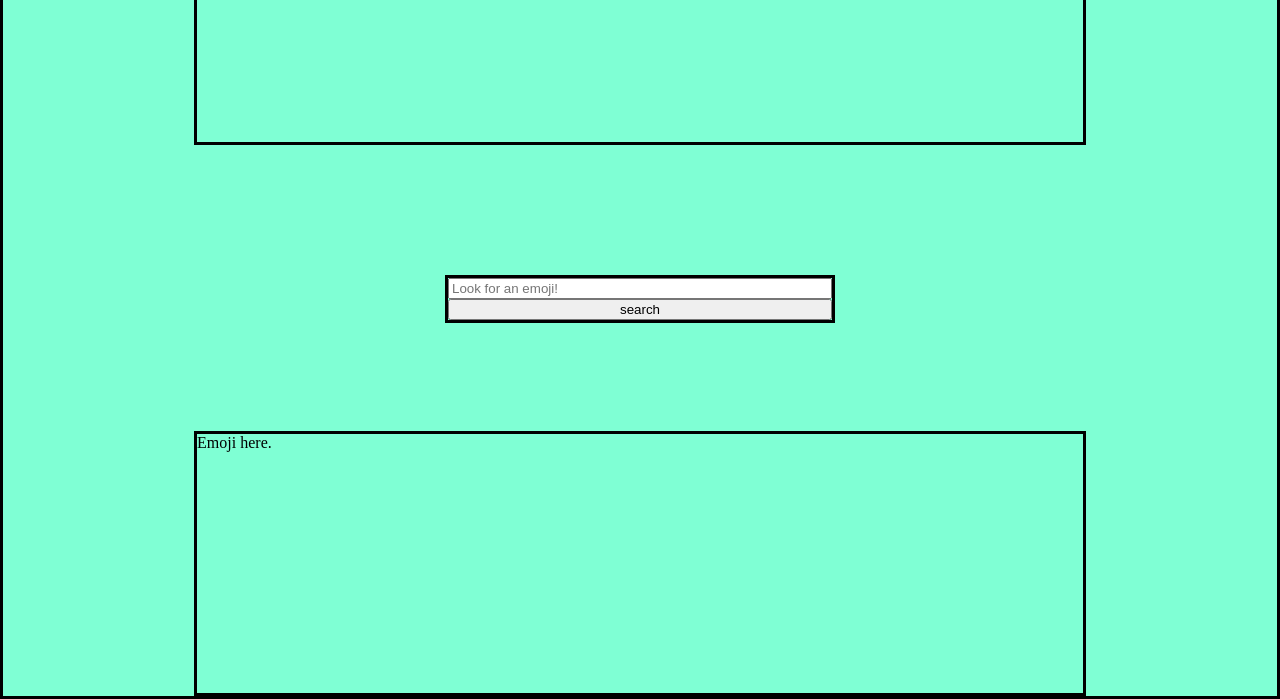
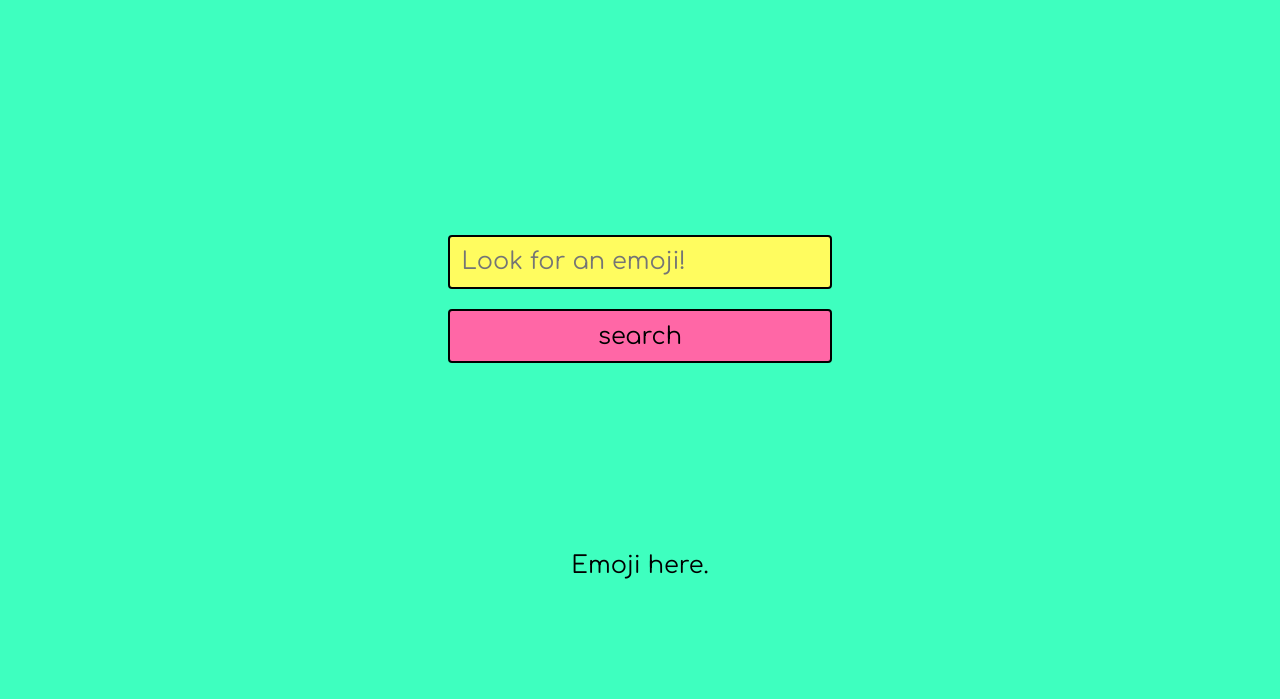
Before and after one commit to fac-14/Week4TakingAIME, a website: page public/index.html in a window 1280 px wide. Shown: the part 101-800 px from the top of the page. Drawn offline with Linux system fonts and the light colour scheme; files that its build step writes are made by us from their sources; files whose address does not match are found by name.

Commit message:
Styled some shiz, reference issue #24

```diff
--- a/public/index.html
+++ b/public/index.html
@@ -6,6 +6,7 @@
   <title>Emoji Searcher</title>
   <meta name="viewport" content="width=device-width, initial-scale=1">
   <link rel="stylesheet" type="text/css" media="screen" href="public/main.css" />
+  <link href="https://fonts.googleapis.com/css?family=Comfortaa:400,700" rel="stylesheet">
 </head>
 <body>
   <div id="grid">
--- a/public/main.css
+++ b/public/main.css
@@ -1,13 +1,22 @@
 body {
-  background-color: rgba(127, 255, 212, 1);
+  background-color: rgba(62, 255, 191, 1.0);
   margin: 0;
+  font-family: 'Comfortaa', cursive;
+  font-weight: 400;
+  font-size: 1.5rem;
+}
+
+h1 {
+  font-size: 3rem;
+  font-family: 'Comfortaa', cursive;
+  font-weight: 700;
 }
 
 #grid {
   display: grid;
   grid-template-rows: repeat(3, 1fr);
   grid-template-columns: 15% 70% 15%;
-  border-style: solid;
+  /* border-style: solid; */
   box-sizing: border-box;
   width: 100vw;
   height: 100vh;
@@ -15,7 +24,7 @@ body {
 
 #title {
   display: grid;
-  border-style: solid;
+  /* border-style: solid; */
   grid-column: 2 / 3;
   text-align: center;
 }
@@ -25,14 +34,48 @@ body {
   text-align: center;
   justify-self: center;
   align-self: center;
-  border-style: solid;
+  /* border-style: solid; */
   grid-row: 2 / 3;
   grid-column: 2 / 3;
   width: 30vw;
 }
 
 #result {
+  display: grid;
+  text-align: center;
+  justify-self: center;
+  align-self: center;
   grid-row: 3 / 4;
   grid-column: 2 / 3;
-  border-style: solid;
+  /* border-style: solid; */
 }
+
+input[type=text] {
+  display: grid;
+  text-align: left;
+  align-self: center;
+  background-color: rgb(255, 252, 95);
+  font-size: 1.5rem;
+  border-radius: 4px;
+  font-family: 'Comfortaa', cursive;
+  font-weight: 400;
+  font-size: 1.5rem;
+  border: 2px black solid;
+  padding: 3% 3%;
+  margin: 10px 0px;
+}
+
+input[type=submit] {
+  display: grid;
+  text-align: center;
+  align-self: center;
+  background-color: rgba(255, 103, 166);
+  font-size: 1.5rem;
+  border-radius: 4px;
+  font-family: 'Comfortaa', cursive;
+  font-weight: 400;
+  font-size: 1.5rem;
+  border: 2px black solid;
+  padding: 3% 3%;
+  margin: 10px 0px;
+}
```
